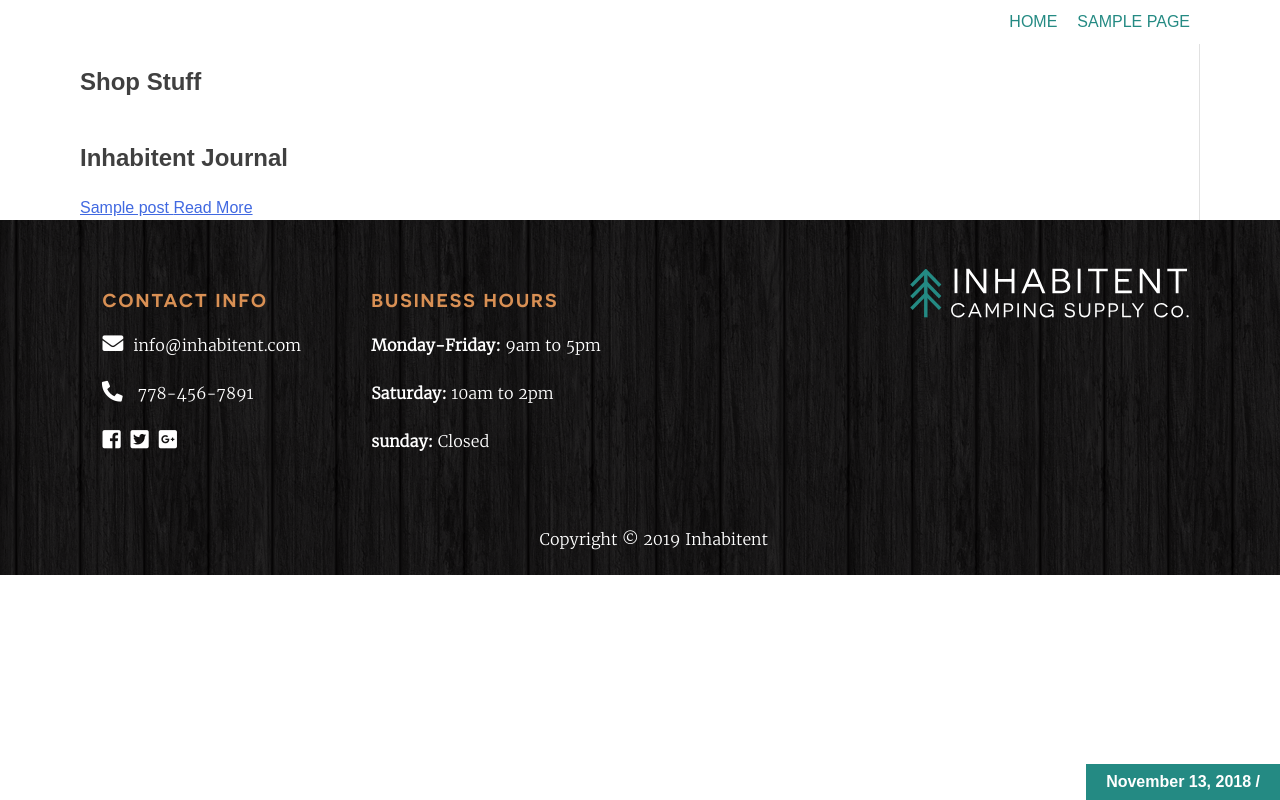
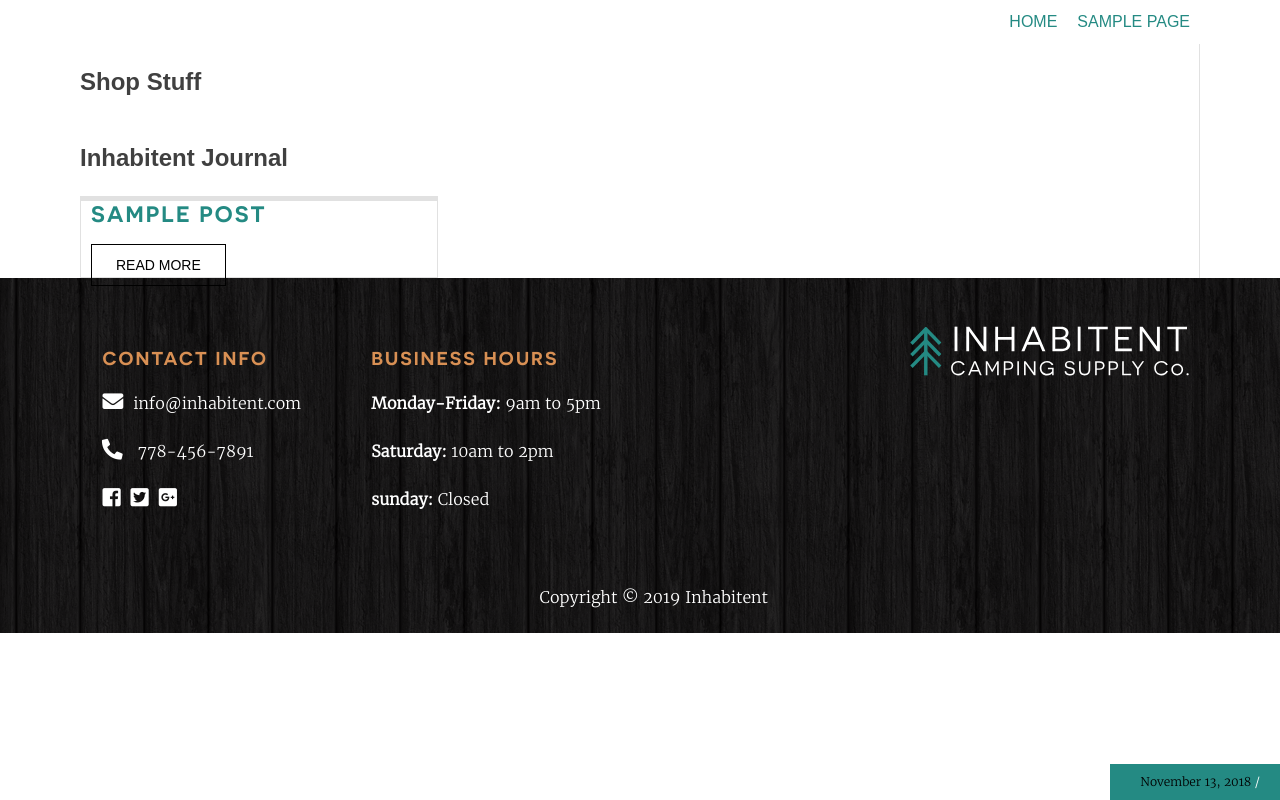
Before and after one commit to mikedd96/inhabitent, a WordPress theme: template themes/inhabitent/front-page.php in a window 1280 px wide. Run offline with PHP 8.4 and a stand-in for WordPress, Linux system fonts and the light colour scheme; the site name, menu and one post (Sample post) are stand-ins, and other content is empty; some libraries are stand-ins or nearby versions.

Commit message:
front page styled

```diff
--- a/themes/inhabitent/front-page.php
+++ b/themes/inhabitent/front-page.php
@@ -40,10 +40,12 @@ get_header(); ?>
 ?>
 <section class="front-page-journal">
 <h2>Inhabitent Journal</h2>
+<div class="journal-container">
 <?php foreach ( $product_posts as $post ) : setup_postdata( $post ); ?>
 <article class=" journal-entry">
    <?php
    the_post_thumbnail('small');?>
+   <div class="journal-text">
    <span class="entry-meta">
    <?php
    red_starter_posted_on();
@@ -51,14 +53,16 @@ get_header(); ?>
    comments_number( '0 comments', '1 comment', '% comments' );
    ?>
    </span>
-   <a href="<?php echo get_the_permalink(); ?>">
+   <a class="journal-title" href="<?php echo get_the_permalink(); ?>">
    <?php the_title(); ?>
    </a>
    <a class="read-more" href="<?php echo get_the_permalink(); ?>">
    Read More
    </a>
+    </div>
    </article>
 <?php endforeach; wp_reset_postdata(); ?>
+    </div>
 </section>
 
 
--- a/themes/inhabitent/sass/_frontpage.scss
+++ b/themes/inhabitent/sass/_frontpage.scss
@@ -26,3 +26,58 @@
 .frontpage-stuff a:hover {
     background-color: #19625d;
 }
+.journal-container {
+    display: grid;
+    grid-template-columns: 32% 32% 32%;
+    grid-column-gap: 25px;
+
+}
+
+.journal-entry {
+    // width: 350px;
+    // margin: 10px;
+}
+.journal-title {
+	top: 0;
+    color: #248a83;
+    font-size: 1.4rem;
+    text-decoration: none;
+    display: block;
+    font-family: Nove Normal;
+    font-weight: 700;
+    letter-spacing: 2px;
+    text-transform: uppercase;
+    line-height: 1.2;
+    margin-bottom: 25px;
+}
+.journal-title:hover {
+    color: #2f1339;
+}
+.read-more {
+    color: black;
+    padding: .75rem 1.5rem;
+    text-transform: uppercase;
+    text-decoration: none;
+    font-size: 14px;
+    border-color: black;
+    border-width: 1px;
+    border-style: solid;
+}
+.entry-date, .entry-meta {
+    color: black;
+    font-family: Merriweather Light;
+    text-decoration: none;
+    font-size: 12px;
+    font-weight: 100;
+}
+.entry-date, .journal-title, .read-more {
+    margin-left: 10px
+}
+.journal-text {
+    border-left-width: 1px;
+    border-right-width: 1px;
+    border-bottom-width: 1px;
+    border-top-width: 5px;
+    border-style: solid;
+    border-color: #e1e1e1;
+}
--- a/themes/inhabitent/style.css
+++ b/themes/inhabitent/style.css
@@ -944,3 +944,52 @@ footer li {
 
 .frontpage-stuff a:hover {
   background-color: #19625d; }
+
+.journal-container {
+  display: grid;
+  grid-template-columns: 32% 32% 32%;
+  grid-column-gap: 25px; }
+
+.journal-title {
+  top: 0;
+  color: #248a83;
+  font-size: 1.4rem;
+  text-decoration: none;
+  display: block;
+  font-family: Nove Normal;
+  font-weight: 700;
+  letter-spacing: 2px;
+  text-transform: uppercase;
+  line-height: 1.2;
+  margin-bottom: 25px; }
+
+.journal-title:hover {
+  color: #2f1339; }
+
+.read-more {
+  color: black;
+  padding: .75rem 1.5rem;
+  text-transform: uppercase;
+  text-decoration: none;
+  font-size: 14px;
+  border-color: black;
+  border-width: 1px;
+  border-style: solid; }
+
+.entry-date, .entry-meta {
+  color: black;
+  font-family: Merriweather Light;
+  text-decoration: none;
+  font-size: 12px;
+  font-weight: 100; }
+
+.entry-date, .journal-title, .read-more {
+  margin-left: 10px; }
+
+.journal-text {
+  border-left-width: 1px;
+  border-right-width: 1px;
+  border-bottom-width: 1px;
+  border-top-width: 5px;
+  border-style: solid;
+  border-color: #e1e1e1; }
```
Also changed, not shown: themes/inhabitent/build/css/style.min.css, 1 other file.
